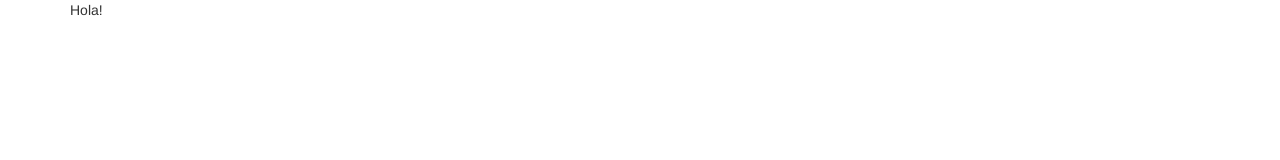
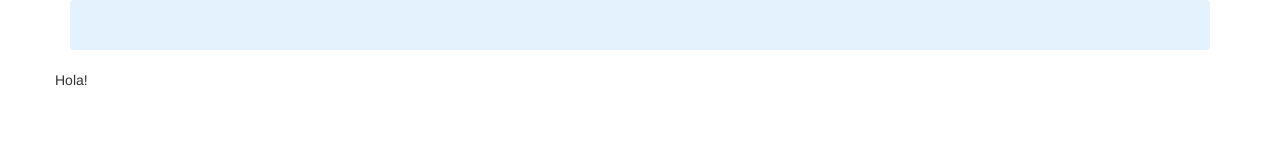
Before and after one commit to ArturoExposito/ArturoExposito, a plain HTML site: page index.html in a window 1280 px wide. Drawn offline with nearby package versions, Linux system fonts and the light colour scheme.

Commit message:
Update index.html

```diff
--- a/index.html
+++ b/index.html
@@ -1,13 +1,17 @@
 <!DOCTYPE HTML PUBLIC "-//W3C//DTD HTML 4.01//EN" "http://www.w3.org/TR/html4/strict.dtd">
 <html>
   <head>
+    <meta name="viewport" content="width=device-width, initial-scale=1, shrink-to-fit=no">
     <title>Ejemplo Grid</title>
     <link rel="stylesheet" href="http://maxcdn.bootstrapcdn.com/bootstrap/3.3.5/css/bootstrap.min.css">
   </head>
   <body>
     <div class="container">
+      <nav class="navbar navbar-light" style="background-color: #e3f2fd;">
+        <!-- Navbar content -->
+      </nav>
       <div class="row">
-        <div class="col-xs-12 col-sm-6 col-md-8">
+        <div class="col">
           Hola!
         </div>
       </div>
```
